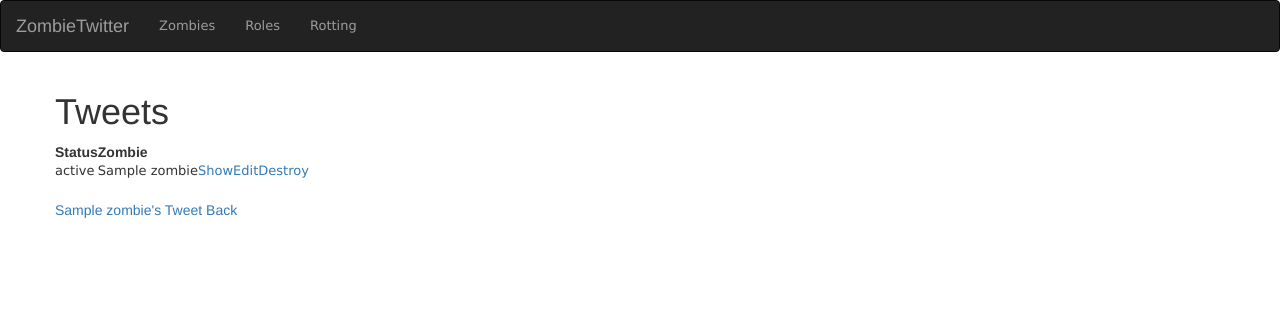
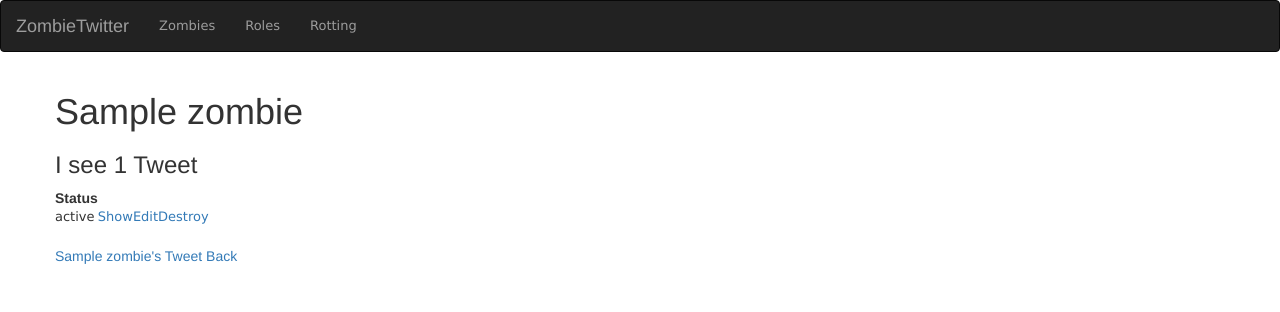
Before and after one commit to Levii01/TwitterForZombie, a Rails app: page /zombies/1/tweets in a window 1280 px wide. Shown: the top 312 px of the page. Run offline with Rails 7, Linux system fonts and the light colour scheme; tables that the repository leaves empty hold one stand-in row (values such as "Sample post"); style sheets or scripts are compiled from the project's sources; parts of the project's set-up code (start-up, migrations or seed data) failed here and were passed over; some libraries are stand-ins or nearby versions.

Commit message:
Little change own zombie tweets list

```diff
--- a/app/views/tweets/index.html.erb
+++ b/app/views/tweets/index.html.erb
@@ -1,12 +1,13 @@
 <p id="notice"><%= notice %></p>
 
-<h1>Tweets</h1>
 
+<h1><%= @tweets.first.zombie.name %></h1>
+
+<h3> I see <%= pluralize(@tweets.count, "Tweet") %> </h3>
 <table>
   <thead>
     <tr>
       <th>Status</th>
-      <th>Zombie</th>
       <th colspan="3"></th>
     </tr>
   </thead>
@@ -15,7 +16,6 @@
     <% @tweets.each do |tweet| %>
       <tr>
         <td><%= tweet.status %></td>
-        <td><%= tweet.zombie.name %></td>
         <td><%= link_to 'Show', [@zombie, tweet] %></td>
         <td><%= link_to 'Edit', edit_zombie_tweet_path(@zombie, tweet) %></td>
         <td><%= link_to 'Destroy', [@zombie, tweet], method: :delete %></td>
```
